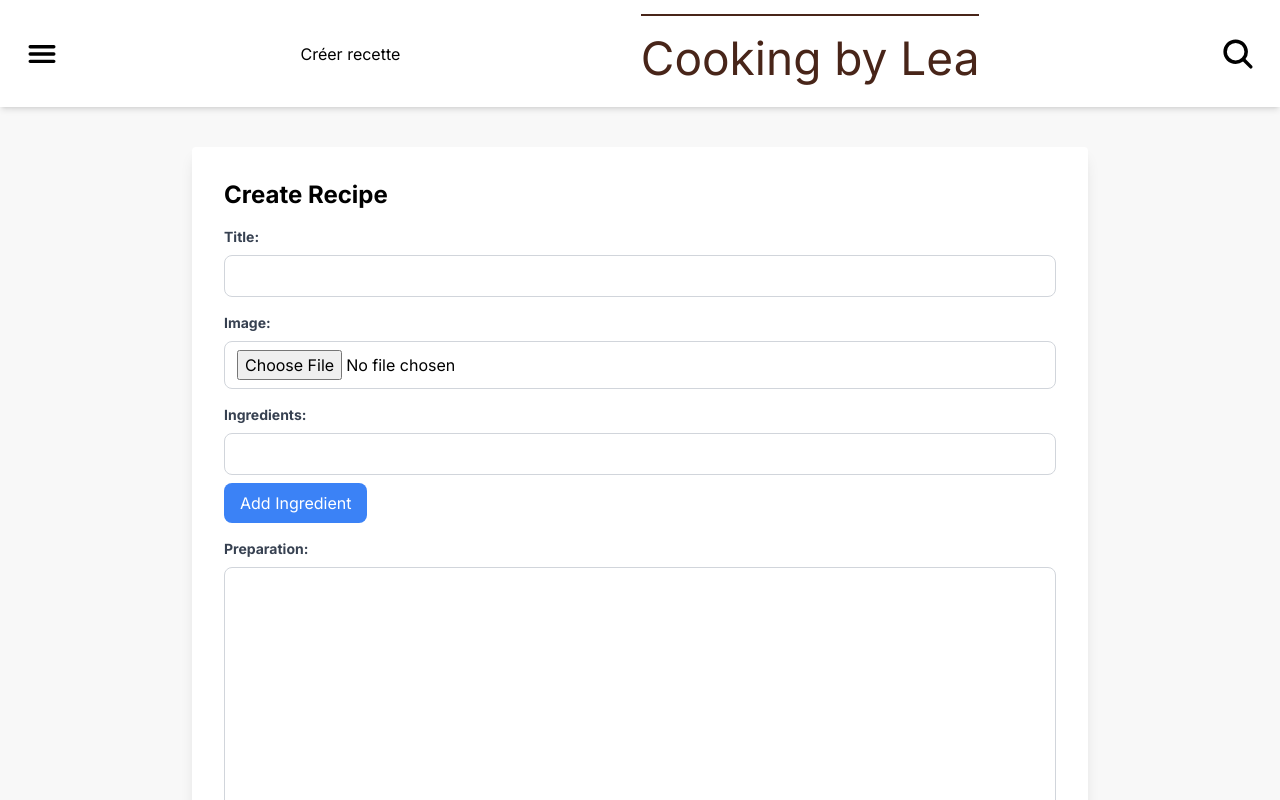
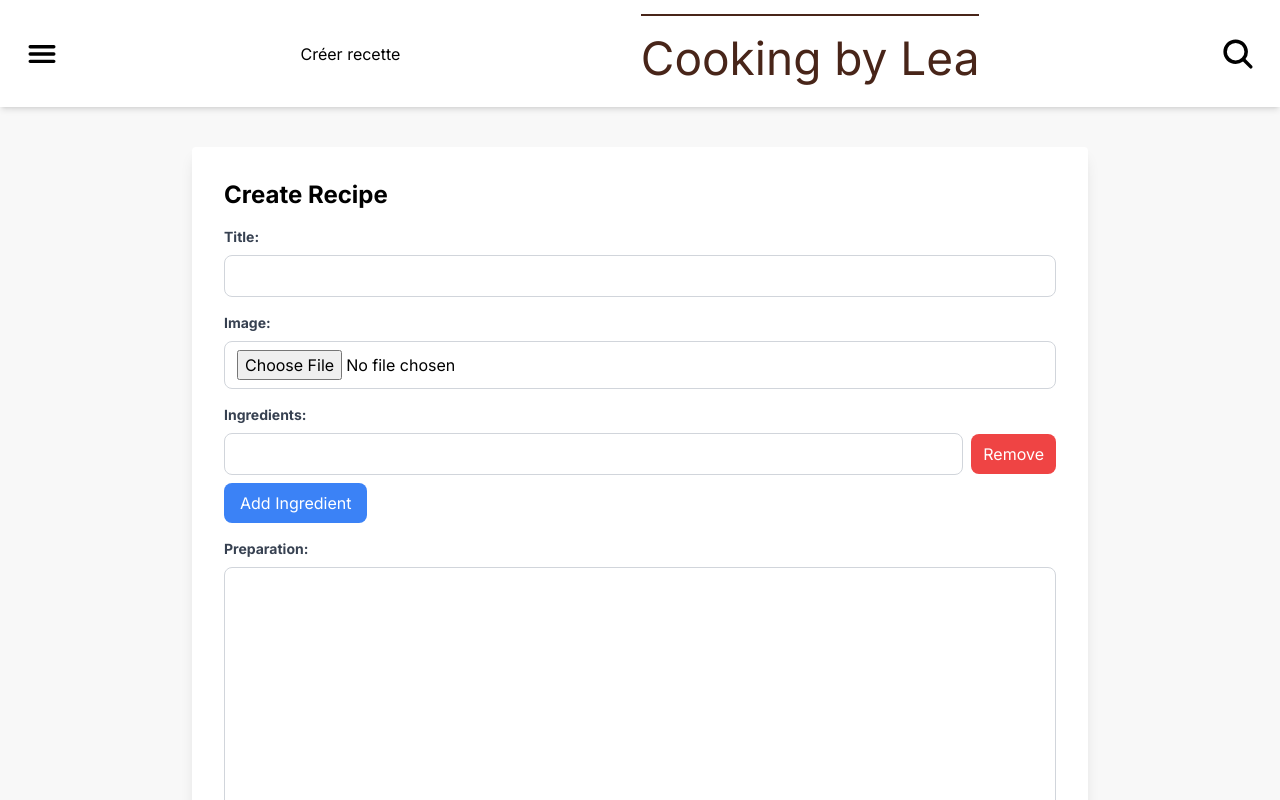
Before and after one commit to Aldomf/coooking-by-lea, a Next.js app: page /admin/create in a window 1280 px wide. Shown: the top 800 px of the page. Built offline with nearby package versions, Linux system fonts and the light colour scheme.

Commit message:
adding feature to remove an ingredient

```diff
--- a/src/components/CreateRecipeForm.tsx
+++ b/src/components/CreateRecipeForm.tsx
@@ -22,6 +22,10 @@ const CreateRecipeForm = () => {
 
   const addIngredient = () => {
     setIngredients([...ingredients, ""]);
+  };
+
+  const removeIngredient = (index: number) => {
+    setIngredients(ingredients.filter((_, i) => i !== index));
   };
 
   const handleSubmit = async (e: React.FormEvent<HTMLFormElement>) => {
@@ -127,14 +131,22 @@ const CreateRecipeForm = () => {
             Ingredients:
           </label>
           {ingredients.map((ingredient, index) => (
+            <div key={index} className="flex items-center mb-2">
               <input
-              key={index}
                 type="text"
                 value={ingredient}
                 onChange={(e) => handleIngredientChange(index, e.target.value)}
-              className="border border-gray-300 px-3 py-2 rounded-lg w-full mb-2"
+                className="border border-gray-300 px-3 py-2 rounded-lg w-full mr-2"
                 required
               />
+              <button
+                type="button"
+                onClick={() => removeIngredient(index)}
+                className="bg-red-500 hover:bg-red-600 text-white px-3 py-2 rounded-lg"
+              >
+                Remove
+              </button>
+            </div>
           ))}
           <button
             type="button"
```
Lines whose indentation alone changed are shown as unchanged.
